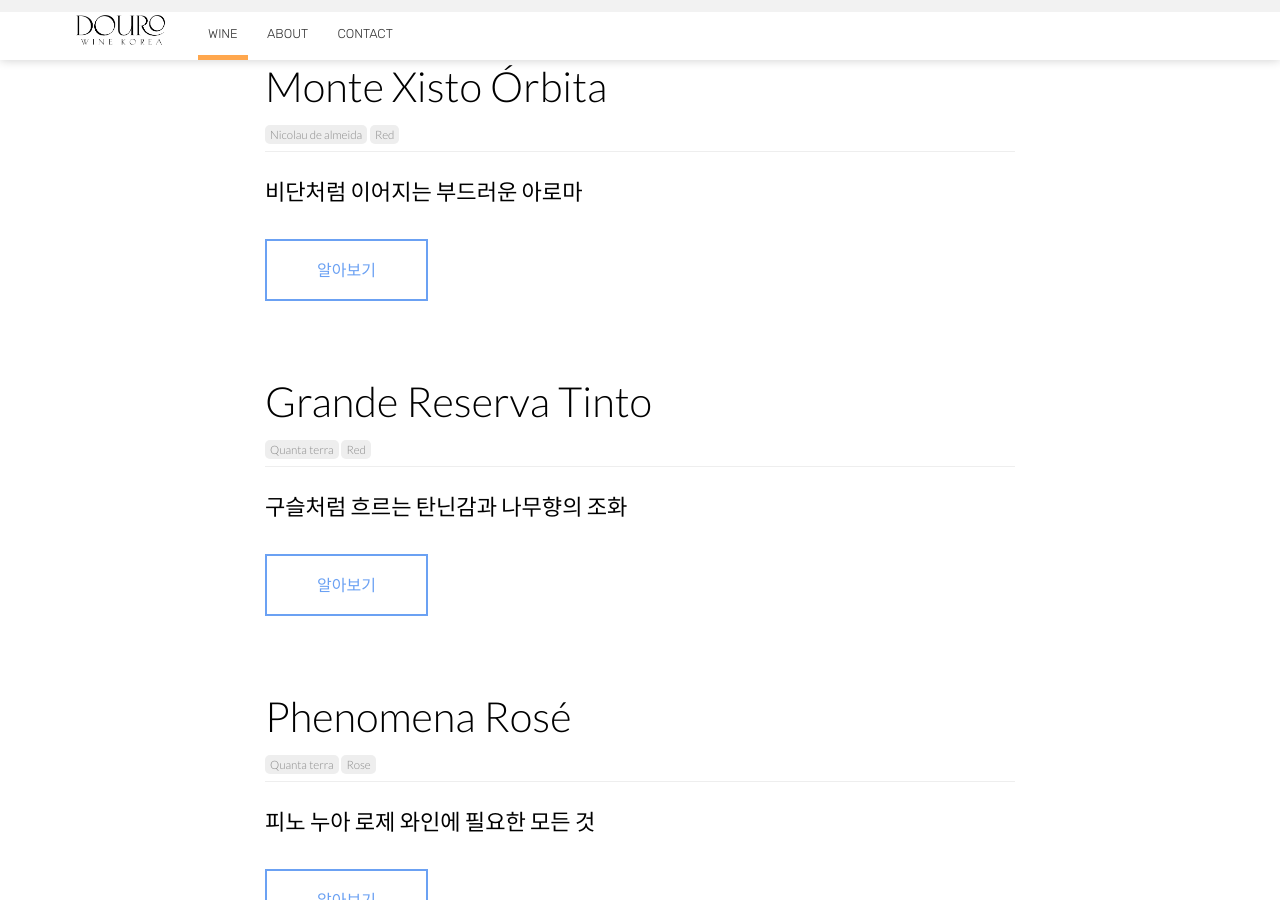
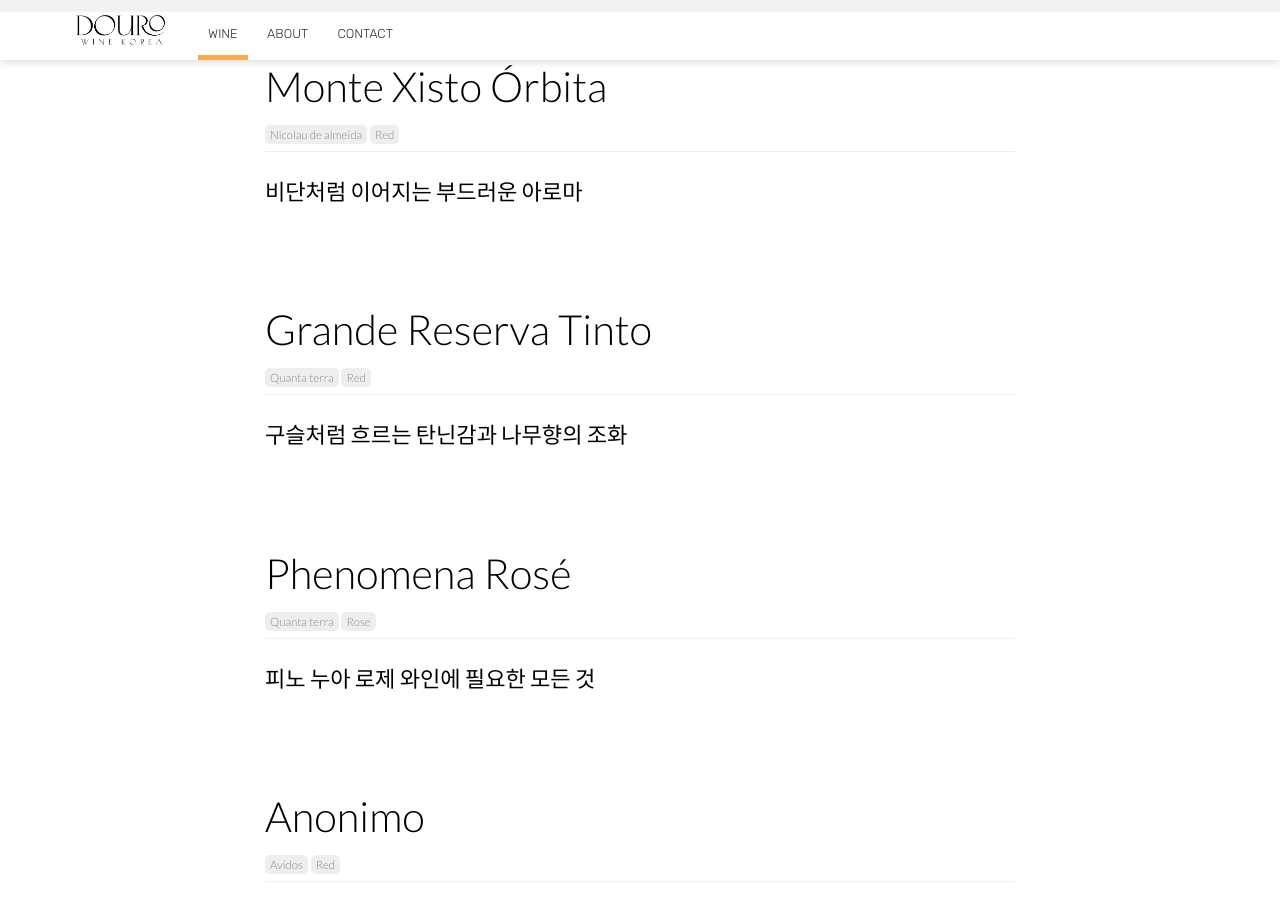
Before and after one commit to dourowinekorea/blog, a Jekyll site: the page built from blog/index.html, in a window 1280 px wide and 900 px high, scrolled down 888 px. Built offline with Jekyll 4.4.1, drawn with Linux system fonts in a browser that asks for light colours; nearby versions of some CDN libraries; the list of posts is cut into pages by our own code.

Commit message:
Update list-posts.html

```diff
--- a/_includes/list-posts.html
+++ b/_includes/list-posts.html
@@ -4,7 +4,7 @@
 		{% include post-title.html post=post %}
 		<div class="post-content">
 			{{ post.excerpt }}
-			<div class="button"><a href="{% include relative-src.html src=post.url %}">알아보기</a></div>
+
 		</div>
 	</li>
 {% endfor %}
```
